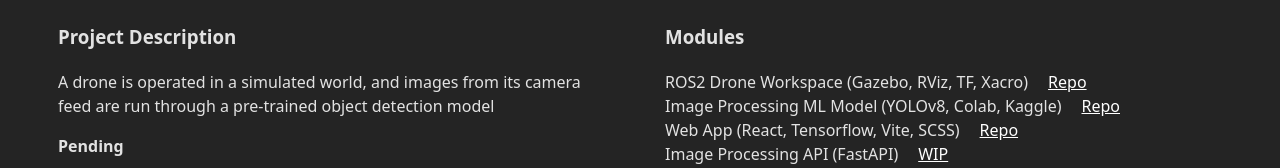
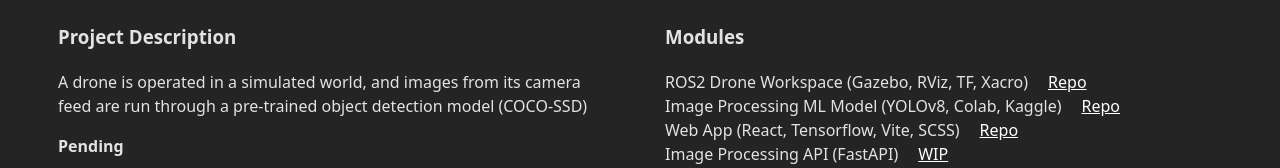
Before and after one commit to joeyskuo/drone-vision, a React (Vite) app: page / in a window 1280 px wide. Shown: the part 1393-1561 px from the top of the page. Built offline with nearby package versions, Linux system fonts and the light colour scheme.

Commit message:
COCO-SSD model mentioned

```diff
--- a/src/components/MainLayout.jsx/MainLayout.jsx
+++ b/src/components/MainLayout.jsx/MainLayout.jsx
@@ -22,7 +22,7 @@ const MainLayout = () => {
             <section className="about-section">
                 <section className="project-description-section">
                     <h3>Project Description</h3>
-                    <p>A drone is operated in a simulated world, and images from its camera feed are run through a pre-trained object detection model</p>
+                    <p>A drone is operated in a simulated world, and images from its camera feed are run through a pre-trained object detection model (COCO-SSD)</p>
                     <div>
                         <div><strong>Pending</strong></div>
                         <ul>
```
